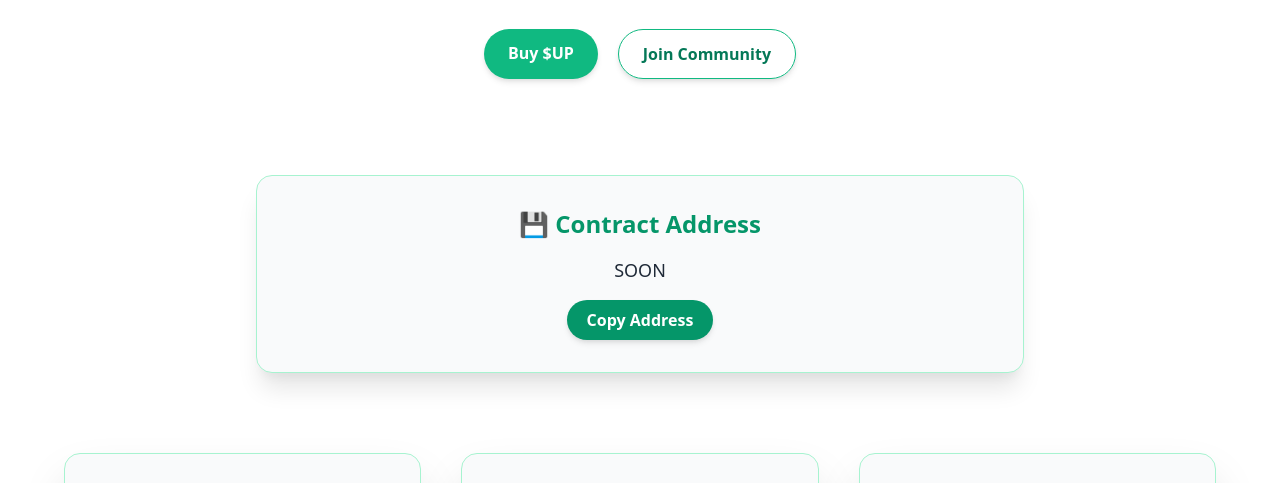
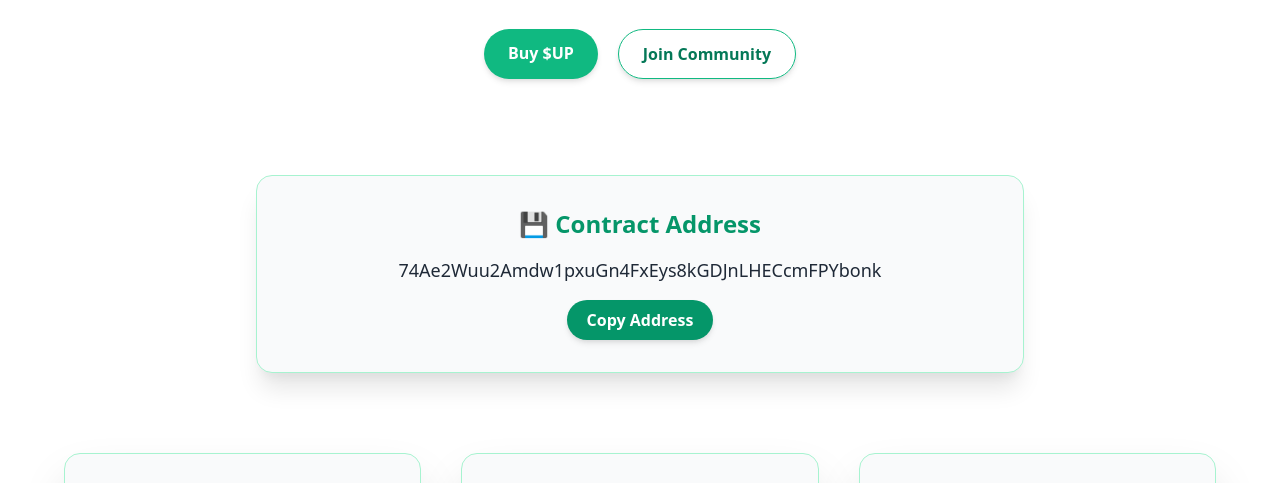
Before and after one commit to shitcoinsol/uptek, a plain HTML site: page index.html in a window 1280 px wide. Both pictures are taken after a click on the button "Copy Address". Shown: the part 254-737 px from the top of the page. Drawn offline with nearby package versions, Linux system fonts and the light colour scheme.

Commit message:
Update index.html

```diff
--- a/index.html
+++ b/index.html
@@ -9,7 +9,7 @@
   <link href="https://cdn.jsdelivr.net/npm/tailwindcss@2.2.19/dist/tailwind.min.css" rel="stylesheet">
   <script>
     function copyToClipboard() {
-      navigator.clipboard.writeText("SOON");
+      navigator.clipboard.writeText("74Ae2Wuu2Amdw1pxuGn4FxEys8kGDJnLHECcmFPYbonk");
       alert("Contract address copied!");
     }
   </script>
@@ -34,7 +34,7 @@
 
   <section class="max-w-3xl mx-auto bg-gray-50 border border-green-200 rounded-2xl p-6 md:p-8 mb-20 text-center shadow-xl">
     <h2 class="text-2xl font-bold text-green-600 mb-4">💾 Contract Address</h2>
-    <p class="text-md md:text-lg text-gray-800 mb-4 break-all">SOON</p>
+    <p class="text-md md:text-lg text-gray-800 mb-4 break-all">74Ae2Wuu2Amdw1pxuGn4FxEys8kGDJnLHECcmFPYbonk</p>
     <button onclick="copyToClipboard()" class="bg-green-600 hover:bg-green-700 px-5 py-2 rounded-full font-semibold text-white shadow-md transition">
       Copy Address
     </button>
```
